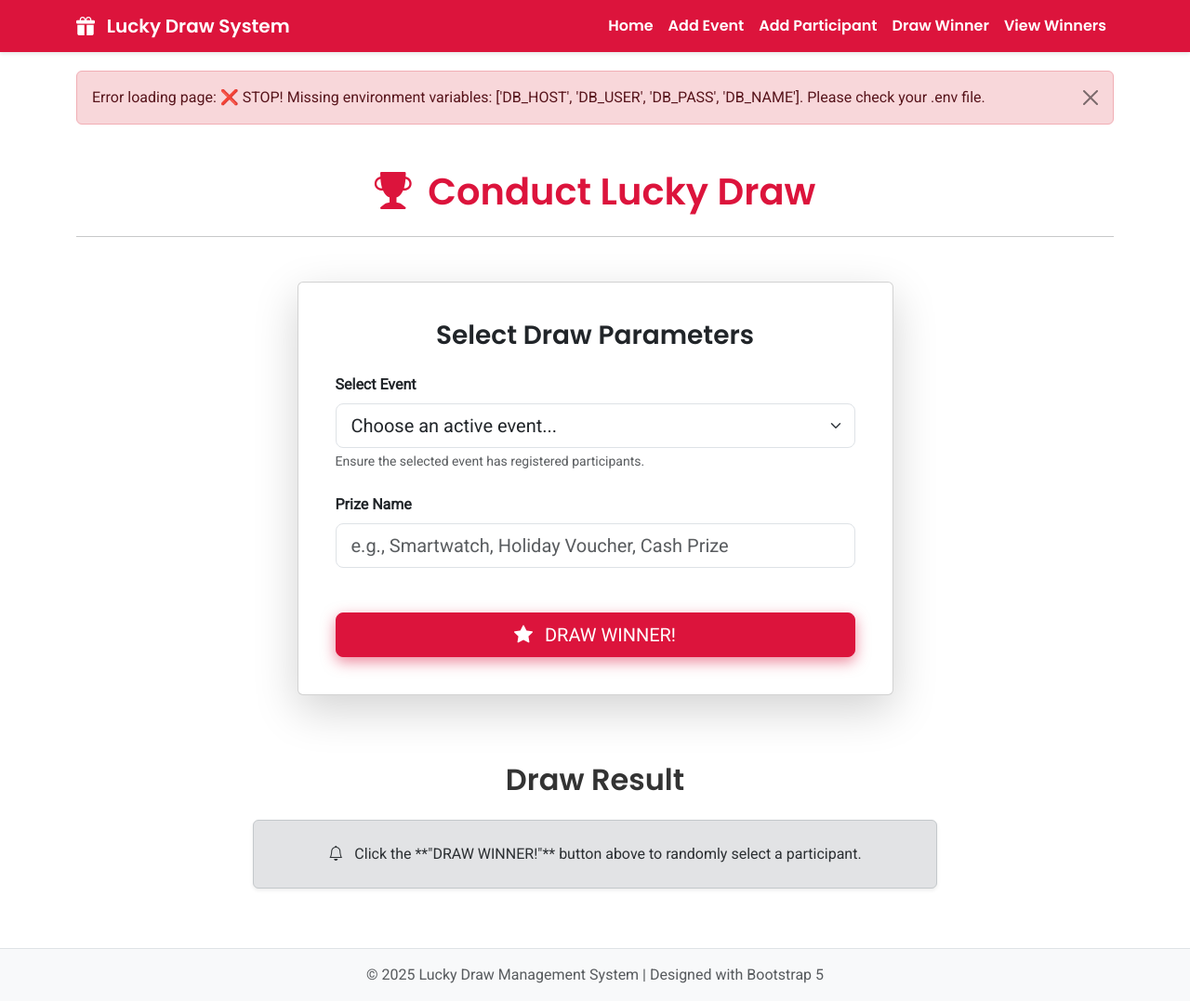
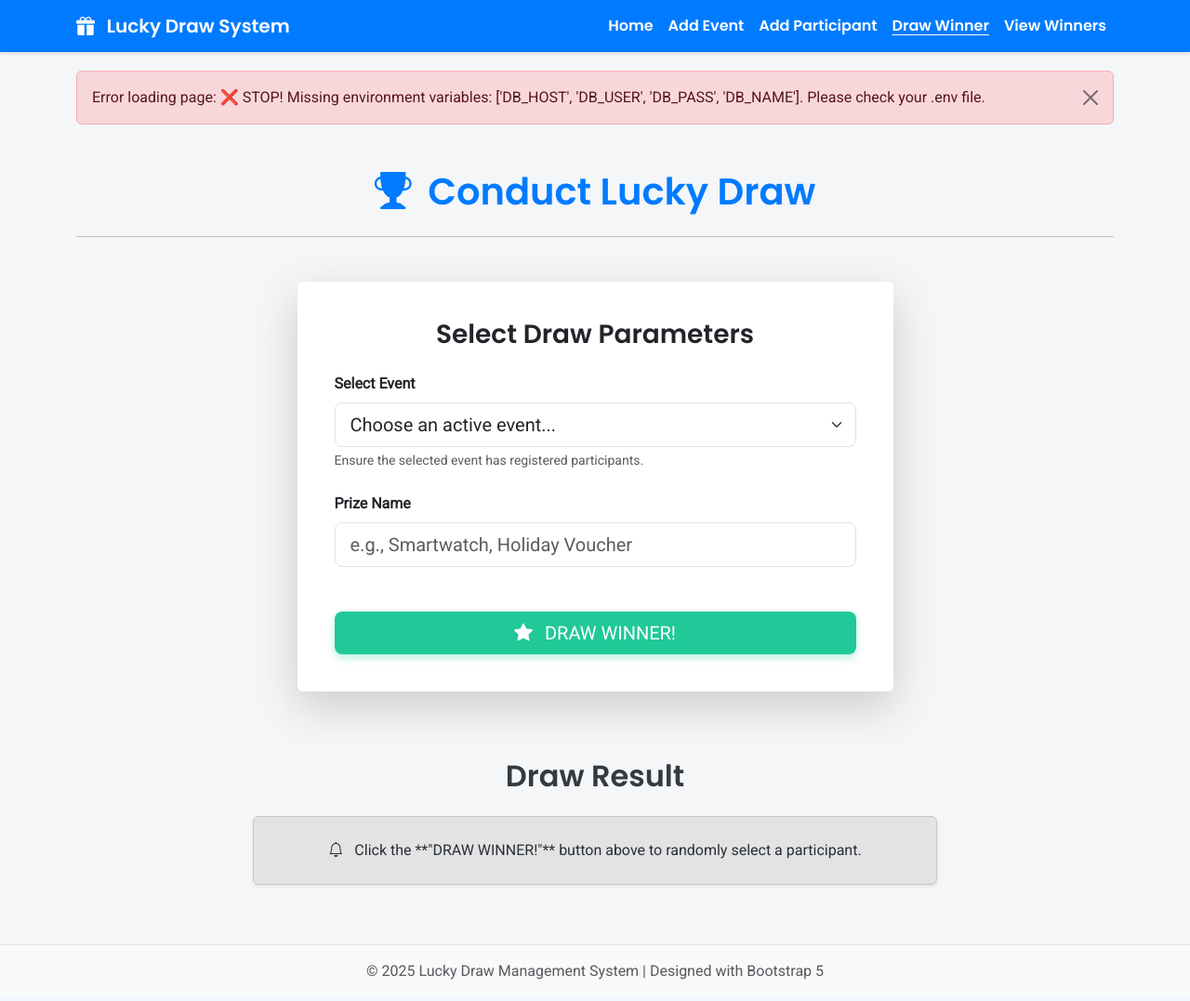
Before and after one commit to sivaramaraju2124/Lucky-Draw-Management, a Flask app: page /draw-winner in a window 1280 px wide. Shown: the whole page at 93% size. After the commit the page ends 1054 px from the top, so only its background shows below. Run offline with Flask 3, Linux system fonts and the light colour scheme.

Commit message:
Latest Commit

```diff
--- a/templates/draw-winner.html
+++ b/templates/draw-winner.html
@@ -17,24 +17,25 @@
 
     <style>
         :root {
-            /* Festive Theme Colors */
-            --bs-primary: #DC143C; /* Deep Pink/Crimson */
-            --bs-secondary: #008080; /* Teal/Accent */
-            --bs-success: #28a745;
-            --bs-info: #FFD700; /* Gold */
-            --bs-dark-text: #333333;
+            /* === Blue & Teal Theme (from index.html) === */
+            --primary: #007BFF;      /* Clean blue */
+            --secondary: #20c997;    /* Teal-green accent */
+            --accent: #FFB703;      /* Warm yellow highlight */
+            --bg-light: #F4F6F8;     /* Soft background */
+            --text-dark: #343A40;
         }
 
         body {
             font-family: 'Roboto', sans-serif;
-            background-color: var(--bs-light-bg);
+            background-color: var(--bg-light);
             display: flex;
             flex-direction: column;
             min-height: 100vh;
         }
 
         .navbar {
-            background-color: var(--bs-primary) !important;
+            /* Use the new blue primary color */
+            background-color: var(--primary) !important;
             box-shadow: 0 2px 4px rgba(0, 0, 0, 0.1);
         }
 
@@ -43,37 +44,42 @@
             color: white !important;
         }
 
+        /* Added for active nav link highlighting */
+        .nav-link.active {
+            font-weight: bold;
+            text-decoration: underline;
+            text-underline-offset: 4px;
+        }
+
         h1, h2, h3 {
             font-family: 'Poppins', sans-serif;
-            color: var(--bs-dark-text);
+            color: var(--text-dark);
         }
 
-        /* Draw Button (Primary Color, Highly Prominent) */
-        .btn-draw {
-            background-color: var(--bs-primary);
-            border-color: var(--bs-primary);
+        /* Using the .btn-modern style from index.html */
+        .btn-modern {
+            background-color: var(--secondary);
             color: white;
+            border: none;
             transition: all 0.3s ease;
-            box-shadow: 0 5px 15px rgba(220, 20, 60, 0.5); /* Strong shadow */
+            box-shadow: 0 4px 8px rgba(32, 201, 151, 0.3);
         }
 
-        .btn-draw:hover {
-            background-color: #a30e2f; /* Darker pink on hover */
-            border-color: #a30e2f;
-            transform: scale(1.02); /* Slight zoom-in effect */
-            box-shadow: 0 8px 20px rgba(220, 20, 60, 0.6);
-            color: white;
+        .btn-modern:hover {
+            background-color: #17a589;
+            transform: translateY(-2px);
+            box-shadow: 0 6px 12px rgba(32, 201, 151, 0.4);
         }
 
-        /* Winner Display Card Styling */
+        /* Winner Display Card Styling (using new theme) */
         .winner-card {
-            border: 3px solid var(--bs-info); /* Gold border */
-            background-color: #fff9e6; /* Lightest gold background */
-            box-shadow: 0 10px 30px rgba(255, 215, 0, 0.3);
+            border: 3px solid var(--accent); /* Yellow accent border */
+            background-color: #fffaf0; /* Light yellow background */
+            box-shadow: 0 10px 30px rgba(255, 183, 3, 0.2);
             transition: all 0.5s ease-out;
         }
 
-        /* Optional: Winner Reveal Animation */
+        /* Winner Reveal Animation */
         @keyframes reveal {
             0% { opacity: 0; transform: translateY(20px) scale(0.8); }
             100% { opacity: 1; transform: translateY(0) scale(1); }
@@ -129,14 +135,14 @@
 
         <div class="container my-5">
 
-            <h1 class="text-center mb-4" style="color: var(--bs-primary);">
+            <h1 class="text-center mb-4" style="color: var(--primary);">
                 <i class="bi bi-trophy-fill me-2"></i> Conduct Lucky Draw
             </h1>
             <hr class="mb-5">
 
             <div class="row justify-content-center">
                 <div class="col-lg-7 col-md-10">
-                    <div class="card shadow-lg p-4 mb-5">
+                    <div class="card shadow-lg p-4 mb-5 border-0">
                         <div class="card-body">
                             <h3 class="card-title mb-4 text-center">Select Draw Parameters</h3>
 
@@ -160,11 +166,11 @@
                                 <div class="mb-5">
                                     <label for="prizeName" class="form-label fw-bold">Prize Name</label>
                                     <input type="text" class="form-control form-control-lg" id="prizeName"
-                                           name="prize_name" placeholder="e.g., Smartwatch, Holiday Voucher, Cash Prize" required>
+                                           name="prize_name" placeholder="e.g., Smartwatch, Holiday Voucher" required>
                                 </div>
 
                                 <div class="d-grid">
-                                    <button type="submit" class="btn btn-lg btn-draw">
+                                    <button type="submit" class="btn btn-lg btn-modern">
                                         <i class="bi bi-star-fill me-2"></i> DRAW WINNER!
                                     </button>
                                 </div>
@@ -185,7 +191,7 @@
                             <i class="bi bi-patch-check-fill text-success" style="font-size: 3rem;"></i>
                             <h2 class="text-success mb-4">WE HAVE A WINNER! 🎉</h2>
 
-                            <h3 class="fw-bold mb-3" style="color: var(--bs-primary); font-size: 2.5rem;">
+                            <h3 class="fw-bold mb-3" style="color: var(--primary); font-size: 2.5rem;">
                                 {{ winner_result.name }}
                             </h3>
 
@@ -194,14 +200,14 @@
                             <div class="row g-3 justify-content-center">
                                 <div class="col-md-6">
                                     <p class="mb-1 text-muted">Prize Won:</p>
-                                    <p class="fw-bold fs-4" style="color: var(--bs-secondary);">
-                                        {{ winner_result.prize }}
+                                    <p class="fw-bold fs-4" style="color: var(--secondary);">
+                                        {{ request.form.prize_name }}
                                     </p>
                                 </div>
                                 <div class="col-md-6">
                                     <p class="mb-1 text-muted">Contact Info:</p>
                                     <p class="fw-bold fs-4">
-                                        {{ winner_result.contact }}
+                                        {{ winner_result.contact_info }}
                                     </p>
                                 </div>
                             </div>
```
